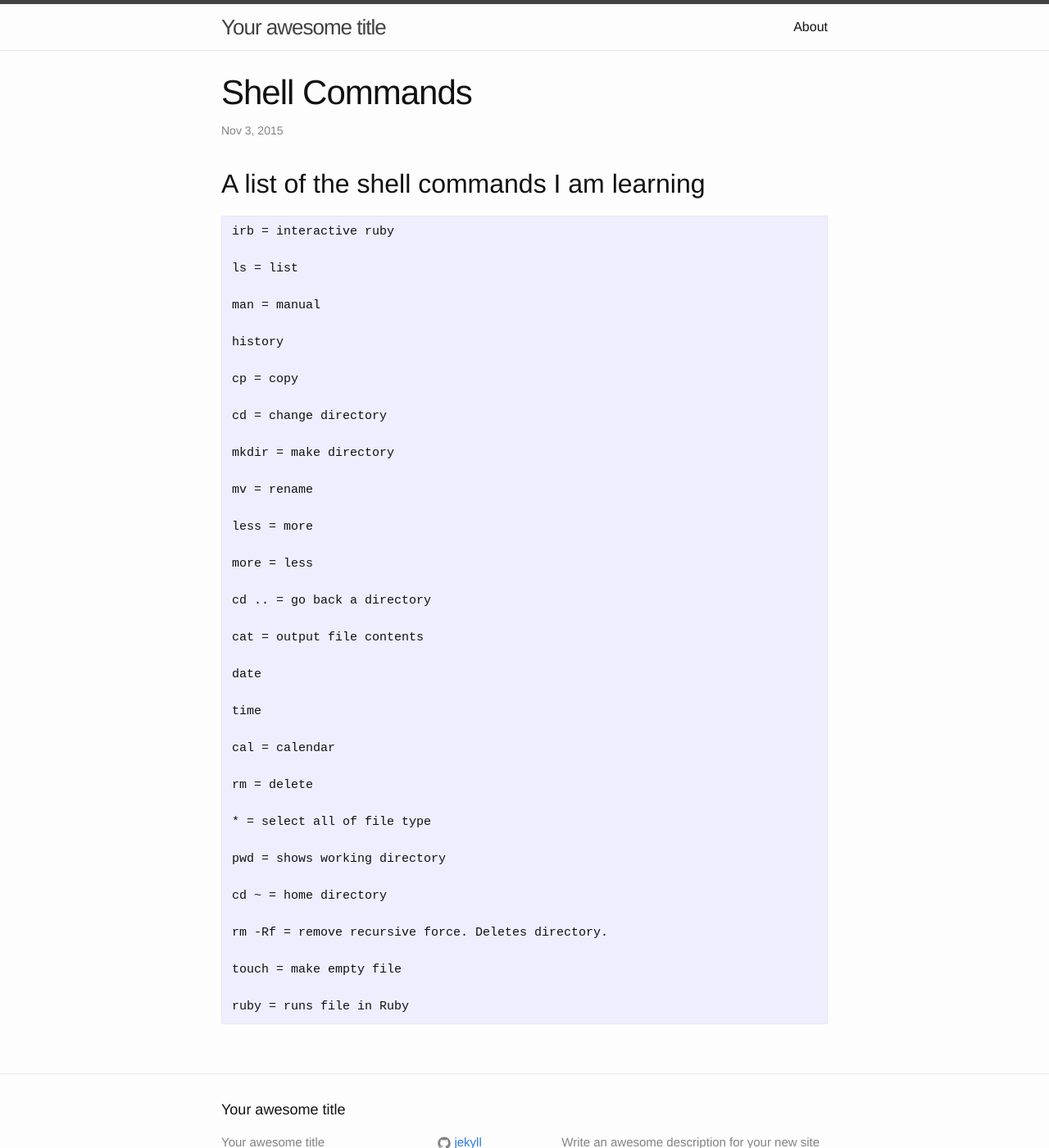
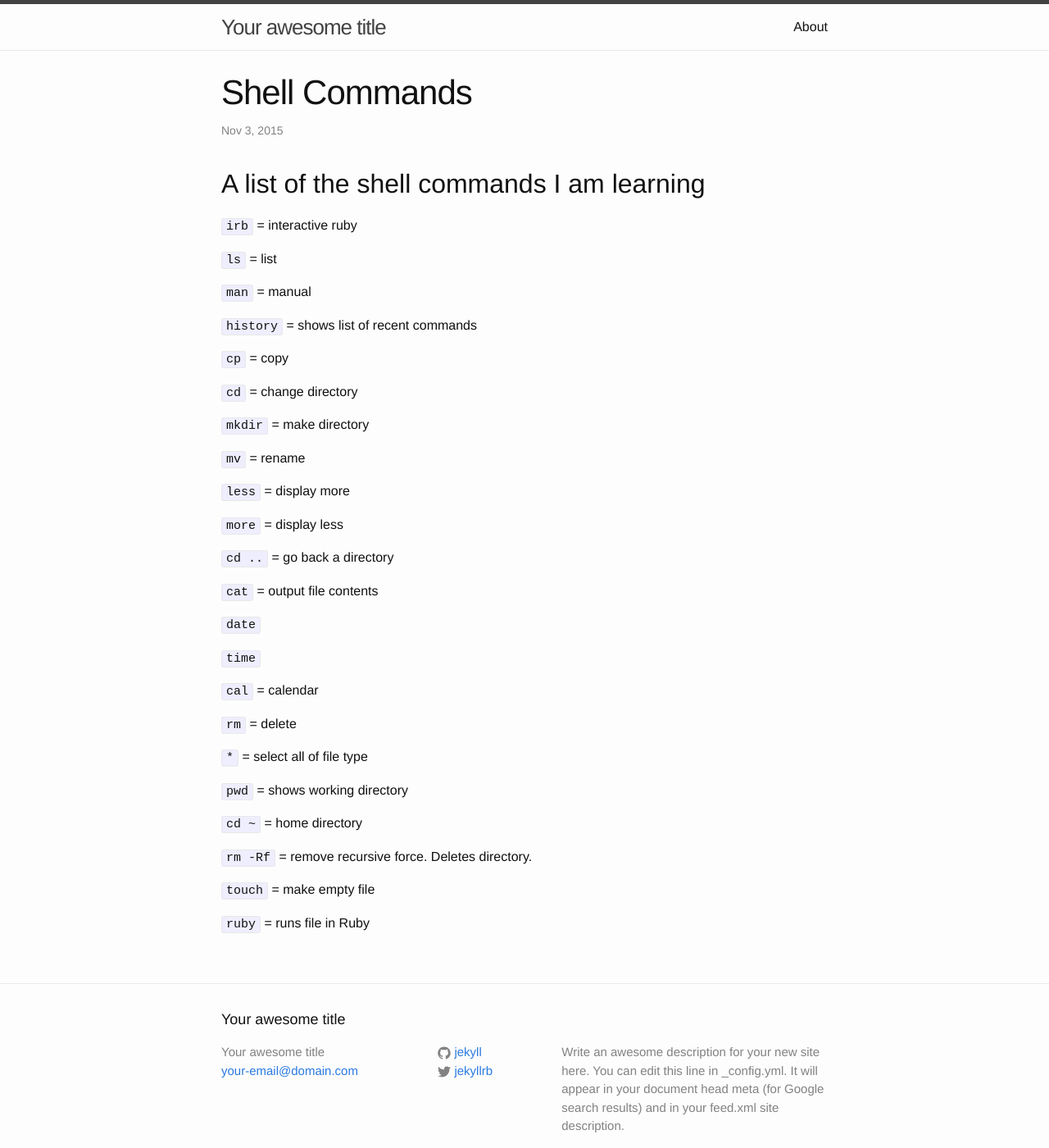
Before and after one commit to Fluttermedic/fluttermedic.github.io, a Jekyll site: the page built from _posts/2015-11-03-shell-commands.markdown, in a window 1280 px wide and 1400 px high. Shown: the whole window at 82% size. Built offline with Jekyll 4.4.1, drawn with Linux system fonts in a browser that asks for light colours.

Commit message:
Shell command list so far.

````diff
--- a/_posts/2015-11-03-shell-commands.markdown
+++ b/_posts/2015-11-03-shell-commands.markdown
@@ -7,48 +7,47 @@ categories: shell
 
 ## A list of the shell commands I am learning
 
-```
-irb = interactive ruby
 
-ls = list
+`irb` = interactive ruby
 
-man = manual
+`ls` = list
 
-history
+`man` = manual
 
-cp = copy
+`history` = shows list of recent commands
 
-cd = change directory
+`cp` = copy
 
-mkdir = make directory
+`cd` = change directory
 
-mv = rename
+`mkdir` = make directory
 
-less = more
+`mv` = rename
 
-more = less
+`less` = display more
 
-cd .. = go back a directory
+`more` = display less
 
-cat = output file contents
+`cd ..` = go back a directory
 
-date
+`cat` = output file contents
 
-time
+`date`
 
-cal = calendar
+`time`
 
-rm = delete
+`cal` = calendar
 
-* = select all of file type
+`rm` = delete
 
-pwd = shows working directory
+`*` = select all of file type
 
-cd ~ = home directory
+`pwd` = shows working directory
 
-rm -Rf = remove recursive force. Deletes directory.
+`cd ~` = home directory
 
-touch = make empty file
+`rm -Rf` = remove recursive force. Deletes directory.
 
-ruby = runs file in Ruby
-```
+`touch` = make empty file
+
+`ruby` = runs file in Ruby
````
